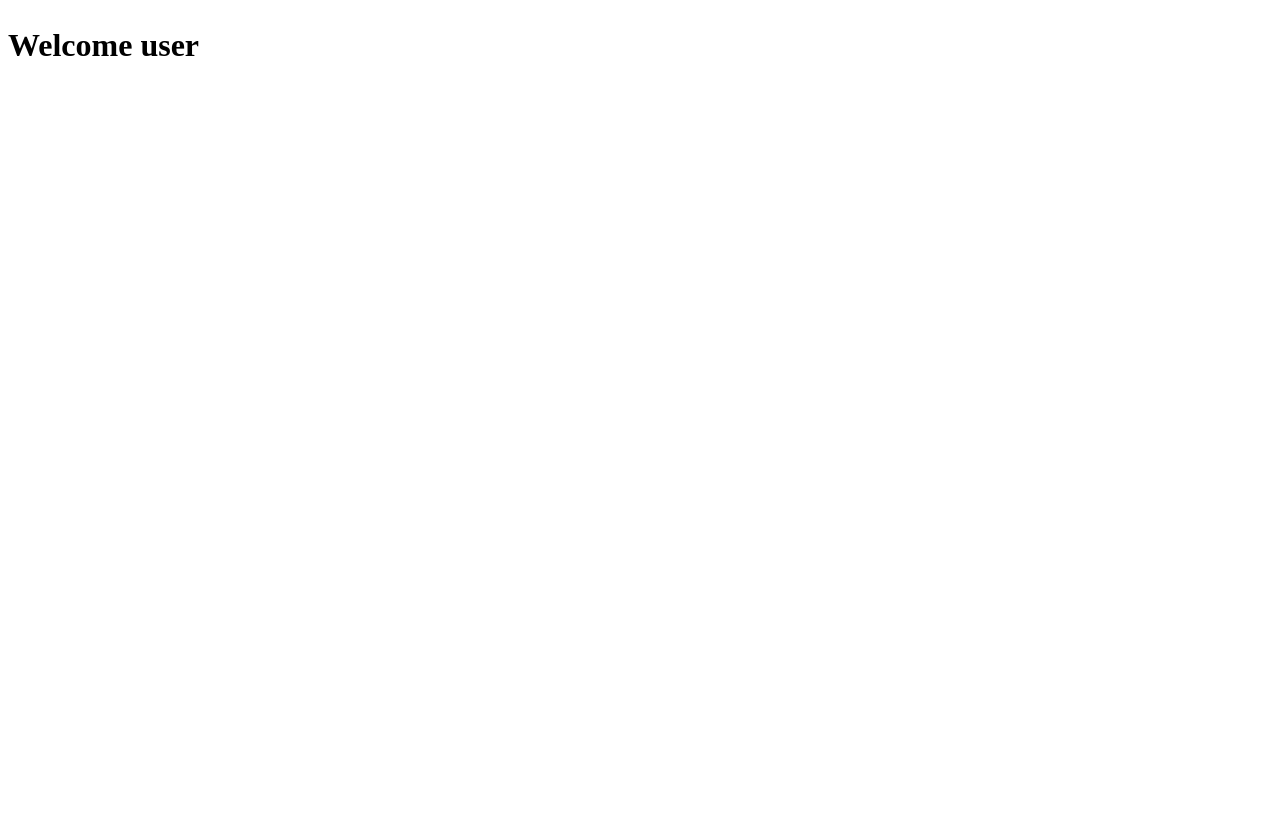
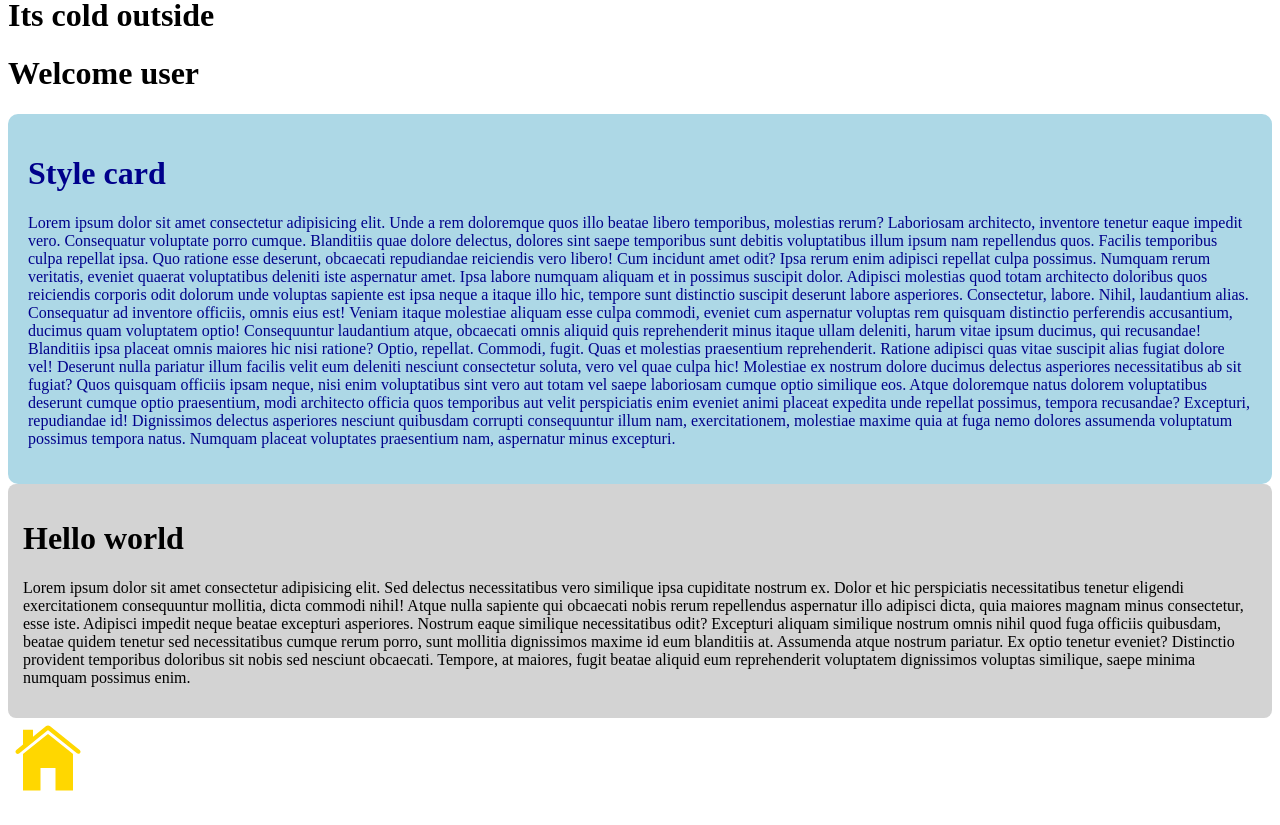
Before and after one commit to Ndungu-Jn/react-demos, a React (Vite) app: page / in a window 1280 px wide. Shown: the part 1888-2713 px from the top of the page. Before the commit the page ends 1974 px from the top, so only its background shows below. Built offline with nearby package versions, Linux system fonts and the light colour scheme.

Commit message:
styling and icons

```diff
--- a/package.json
+++ b/package.json
@@ -11,7 +11,9 @@
   },
   "dependencies": {
     "react": "^19.1.0",
-    "react-dom": "^19.1.0"
+    "react-components": "^0.5.1",
+    "react-dom": "^19.1.0",
+    "react-icons": "^5.5.0"
   },
   "devDependencies": {
     "@eslint/js": "^9.25.0",
--- a/src/App.jsx
+++ b/src/App.jsx
@@ -15,10 +15,19 @@ import Person from "./Person";
 import Product from "./components/Product";
 import Weather from "./components/Weather";
 import UserStatus from "./components/UserStatus";
+import { IoIosCart } from "react-icons/io";
+import { MdComputer } from "react-icons/md";
+import { IoCarSportOutline } from "react-icons/io5";
+import StylesCard from "./components/StylesCard";
+import ProfileCard from "./components/ProfileCard";
+import IconComponent from "./components/IconComponent";
 
 function App() {
   return (
     <div>
+      <IoIosCart />
+      <MdComputer />
+      <IoCarSportOutline />
       <Header />
       <MainContent />
       <WelcomeMessage />
@@ -34,6 +43,9 @@ function App() {
       <Product name="smart watch" price="ksh 3000" />
       <Weather />
       <UserStatus loggedIn={true} isAdmin={false} />
+      <StylesCard />
+      <ProfileCard />
+      <IconComponent />
     </div>
   );
 }
--- /dev/null
+++ b/src/components/IconComponent.jsx
@@ -0,0 +1,11 @@
+import { IoIosHome } from "react-icons/io";
+
+const IconComponent = () => {
+  return (
+    <div style={{ fontSize: "80px", color: "gold" }}>
+      <IoIosHome />
+    </div>
+  );
+};
+
+export default IconComponent;
--- /dev/null
+++ b/src/components/ProfileCard.jsx
@@ -0,0 +1,33 @@
+import React from "react";
+
+const ProfileCard = () => {
+  const styles = {
+    backgroundColor: "lightgray",
+    padding: "15px",
+    borderRadius: "8px",
+    color: "black",
+  };
+  return (
+    <div style={styles}>
+      <h1>Hello world</h1>
+      <p>
+        Lorem ipsum dolor sit amet consectetur adipisicing elit. Sed delectus
+        necessitatibus vero similique ipsa cupiditate nostrum ex. Dolor et hic
+        perspiciatis necessitatibus tenetur eligendi exercitationem consequuntur
+        mollitia, dicta commodi nihil! Atque nulla sapiente qui obcaecati nobis
+        rerum repellendus aspernatur illo adipisci dicta, quia maiores magnam
+        minus consectetur, esse iste. Adipisci impedit neque beatae excepturi
+        asperiores. Nostrum eaque similique necessitatibus odit? Excepturi
+        aliquam similique nostrum omnis nihil quod fuga officiis quibusdam,
+        beatae quidem tenetur sed necessitatibus cumque rerum porro, sunt
+        mollitia dignissimos maxime id eum blanditiis at. Assumenda atque
+        nostrum pariatur. Ex optio tenetur eveniet? Distinctio provident
+        temporibus doloribus sit nobis sed nesciunt obcaecati. Tempore, at
+        maiores, fugit beatae aliquid eum reprehenderit voluptatem dignissimos
+        voluptas similique, saepe minima numquam possimus enim.
+      </p>
+    </div>
+  );
+};
+
+export default ProfileCard;
--- /dev/null
+++ b/src/components/StylesCard.jsx
@@ -0,0 +1,54 @@
+import React from "react";
+
+const StylesCard = () => {
+  return (
+    <div
+      style={{
+        backgroundColor: "lightblue",
+        padding: "20px",
+        borderRadius: "10px",
+        color: "darkblue",
+      }}
+    >
+      <h1>Style card</h1>
+      <p>
+        Lorem ipsum dolor sit amet consectetur adipisicing elit. Unde a rem
+        doloremque quos illo beatae libero temporibus, molestias rerum?
+        Laboriosam architecto, inventore tenetur eaque impedit vero. Consequatur
+        voluptate porro cumque. Blanditiis quae dolore delectus, dolores sint
+        saepe temporibus sunt debitis voluptatibus illum ipsum nam repellendus
+        quos. Facilis temporibus culpa repellat ipsa. Quo ratione esse deserunt,
+        obcaecati repudiandae reiciendis vero libero! Cum incidunt amet odit?
+        Ipsa rerum enim adipisci repellat culpa possimus. Numquam rerum
+        veritatis, eveniet quaerat voluptatibus deleniti iste aspernatur amet.
+        Ipsa labore numquam aliquam et in possimus suscipit dolor. Adipisci
+        molestias quod totam architecto doloribus quos reiciendis corporis odit
+        dolorum unde voluptas sapiente est ipsa neque a itaque illo hic, tempore
+        sunt distinctio suscipit deserunt labore asperiores. Consectetur,
+        labore. Nihil, laudantium alias. Consequatur ad inventore officiis,
+        omnis eius est! Veniam itaque molestiae aliquam esse culpa commodi,
+        eveniet cum aspernatur voluptas rem quisquam distinctio perferendis
+        accusantium, ducimus quam voluptatem optio! Consequuntur laudantium
+        atque, obcaecati omnis aliquid quis reprehenderit minus itaque ullam
+        deleniti, harum vitae ipsum ducimus, qui recusandae! Blanditiis ipsa
+        placeat omnis maiores hic nisi ratione? Optio, repellat. Commodi, fugit.
+        Quas et molestias praesentium reprehenderit. Ratione adipisci quas vitae
+        suscipit alias fugiat dolore vel! Deserunt nulla pariatur illum facilis
+        velit eum deleniti nesciunt consectetur soluta, vero vel quae culpa hic!
+        Molestiae ex nostrum dolore ducimus delectus asperiores necessitatibus
+        ab sit fugiat? Quos quisquam officiis ipsam neque, nisi enim
+        voluptatibus sint vero aut totam vel saepe laboriosam cumque optio
+        similique eos. Atque doloremque natus dolorem voluptatibus deserunt
+        cumque optio praesentium, modi architecto officia quos temporibus aut
+        velit perspiciatis enim eveniet animi placeat expedita unde repellat
+        possimus, tempora recusandae? Excepturi, repudiandae id! Dignissimos
+        delectus asperiores nesciunt quibusdam corrupti consequuntur illum nam,
+        exercitationem, molestiae maxime quia at fuga nemo dolores assumenda
+        voluptatum possimus tempora natus. Numquam placeat voluptates
+        praesentium nam, aspernatur minus excepturi.
+      </p>
+    </div>
+  );
+};
+
+export default StylesCard;
```
Also changed, not shown: 1 other file (tests, documents, lock files or other folders).
